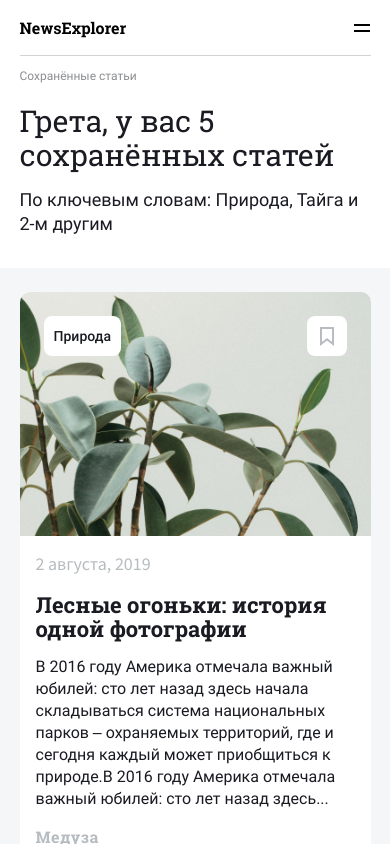
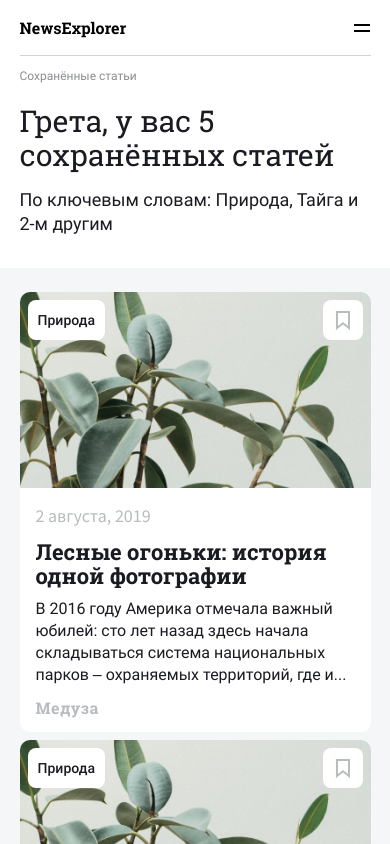
Before and after one commit to BerezinKonstantin/news-explorer-frontend, a React (Create React App) app: page /saved-news in a window 390 px wide. Shown: the top 844 px of the page. Built offline with nearby package versions, Linux system fonts and the light colour scheme.

Commit message:
second iterration

```diff
--- a/package.json
+++ b/package.json
@@ -10,7 +10,7 @@
     "react": "^17.0.1",
     "react-dom": "^17.0.1",
     "react-router-dom": "^5.2.0",
-    "react-scripts": "3.4.4"
+    "react-scripts": "^4.0.0"
   },
   "scripts": {
     "start": "react-scripts start",
--- a/src/components/NewsCard/NewsCard.css
+++ b/src/components/NewsCard/NewsCard.css
@@ -1,8 +1,8 @@
 .card {
   display: flex;
   flex-wrap: wrap;
-  max-width: 100%;
-  height: 576px;
+  max-width: 400px;
+  max-height: 576px;
   border-radius: 10px;
   background-color: white;
   color: #1a1b22;
@@ -13,7 +13,7 @@
 }
 .card__picture {
   display: block;
-  max-width: 100%;
+  width: 100%;
   max-height: 272px;
   border-radius: 10px 10px 0 0;
   object-fit: cover;
@@ -150,11 +150,13 @@
   }
 }
 @media (max-width: 1024px) {
+  .card {
+    max-height: 520px;
+  }
   .card__title {
     font-size: 22px;
     line-height: 24px;
     margin: 12px 16px 0;
-    -webkit-line-clamp: 3;
   }
   .card__text {
     margin: 10px 16px 0;
@@ -168,10 +170,41 @@
   }
 }
 @media (max-width: 769px) {
-  .card__title {
+  .card {
+    max-height: 420px;
+  }
+  .card__text {
     -webkit-line-clamp: 4;
   }
-  .card__text {
-    -webkit-line-clamp: 7;
+  .card__button {
+    top: 8px;
+    right: 8px;
+  }
+  .card__button-label {
+    top: 8px;
+    right: 53px;
+  }
+  .card__tag {
+    top: 8px;
+    left: 8px;
   }
 }
+@media (max-width: 720px) {
+  .card__title {
+    -webkit-line-clamp: 2;
+  }
+  .card__text {
+    -webkit-line-clamp: 4;
+  }
+  .card {
+    max-height: 440px;
+  }
+  .card__picture {
+    max-height: 196px;
+  }
+}
+@media (max-width: 480px) {
+  .card__title {
+    -webkit-line-clamp: 2;
+  }
+}
--- a/src/components/NewsCardList/NewsCardList.css
+++ b/src/components/NewsCardList/NewsCardList.css
@@ -26,7 +26,7 @@
     grid-template-columns: repeat(auto-fit, calc((100% - 8px) / 2));
   }
 }
-@media (max-width: 426px) {
+@media (max-width: 480px) {
   .card-list {
     max-width: 90%;
     margin: 24px auto 0;
--- a/src/components/PopupWithForm/PopupWithForm.js
+++ b/src/components/PopupWithForm/PopupWithForm.js
@@ -7,6 +7,7 @@ function PopupWithForm(props) {
 
   function handleChangeEmail(ev) {
     setEmail(ev.target.value);
+
   }
   function handleChangePassword(ev) {
     setPassword(ev.target.value);
@@ -97,7 +98,7 @@ function PopupWithForm(props) {
               Имя - обязательное поле!
             </span>
           </div>
-          <span id={`auth-error`}
+          <span
             className='popup__input-error-text popup__auth-error-text'>
             Имя - обязательное поле!
           </span>
--- a/src/components/SearchForm/SearchForm.js
+++ b/src/components/SearchForm/SearchForm.js
@@ -15,13 +15,15 @@ function SearchForm() {
           id='input-search'
           className='search-form__input'
           name='email'
-           autoComplete='search'
+          autoComplete='off'
           // defaultValue={email}
           // onChange={handleChangeEmail}
           required
           placeholder='Введите тему новости'
         />
-          <button className='search-form__submit-button' type='submit'>
+        <button
+         className='search-form__submit-button'
+         type='submit'>
           Искать
         </button>
       </form>
```
Also changed, not shown: 1 other file (tests, documents, lock files or other folders). Lines whose indentation alone changed are shown as unchanged.
